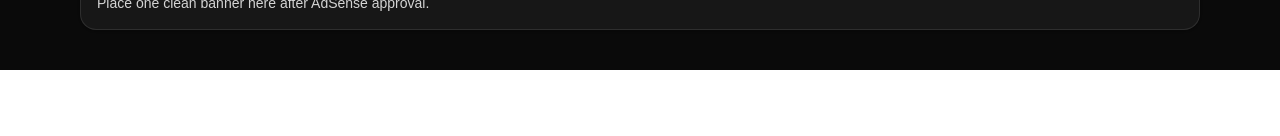
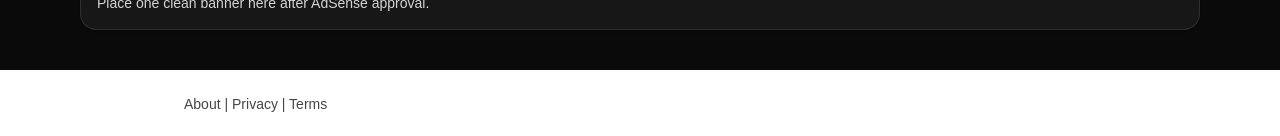
Before and after one commit to raiderj77/text-converter, a Next.js app: page / in a window 1280 px wide. Shown: the part 1038-1174 px from the top of the page. Before the commit the page ends 1108 px from the top, so only its background shows below. Built offline with nearby package versions, Linux system fonts and the light colour scheme.

Commit message:
Add footer links

```diff
--- a/app/layout.tsx
+++ b/app/layout.tsx
@@ -16,7 +16,23 @@ export default function RootLayout({
 }) {
   return (
     <html lang="en">
-      <body>{children}</body>
+      <body>
+        {children}
+
+        <footer
+          style={{
+            padding: 24,
+            maxWidth: 960,
+            margin: "0 auto",
+            opacity: 0.8,
+            fontSize: 14,
+          }}
+        >
+          <a href="/about">About</a> {" | "}
+          <a href="/privacy">Privacy</a> {" | "}
+          <a href="/terms">Terms</a>
+        </footer>
+      </body>
     </html>
   );
 }
```
